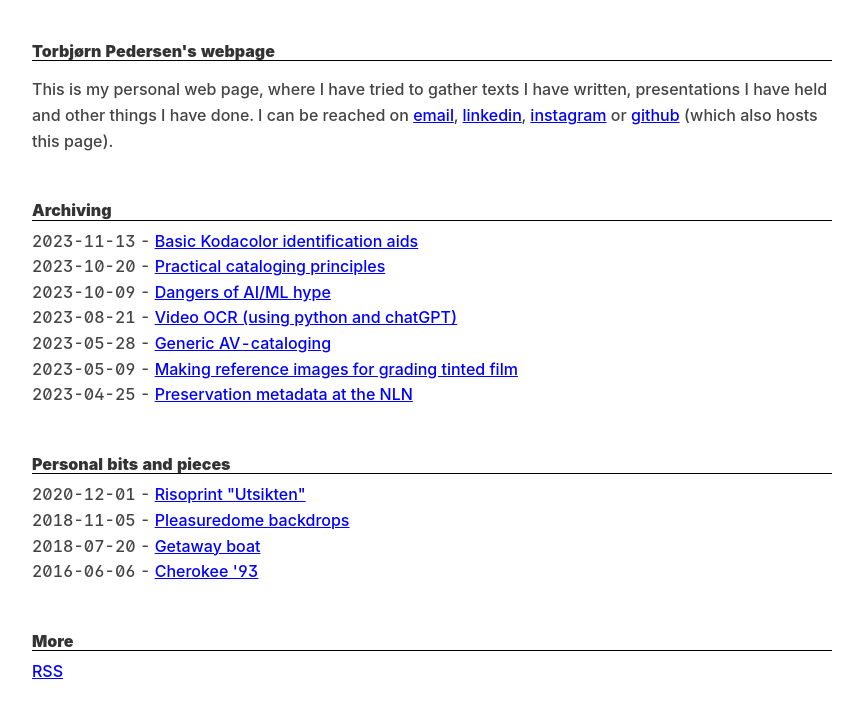
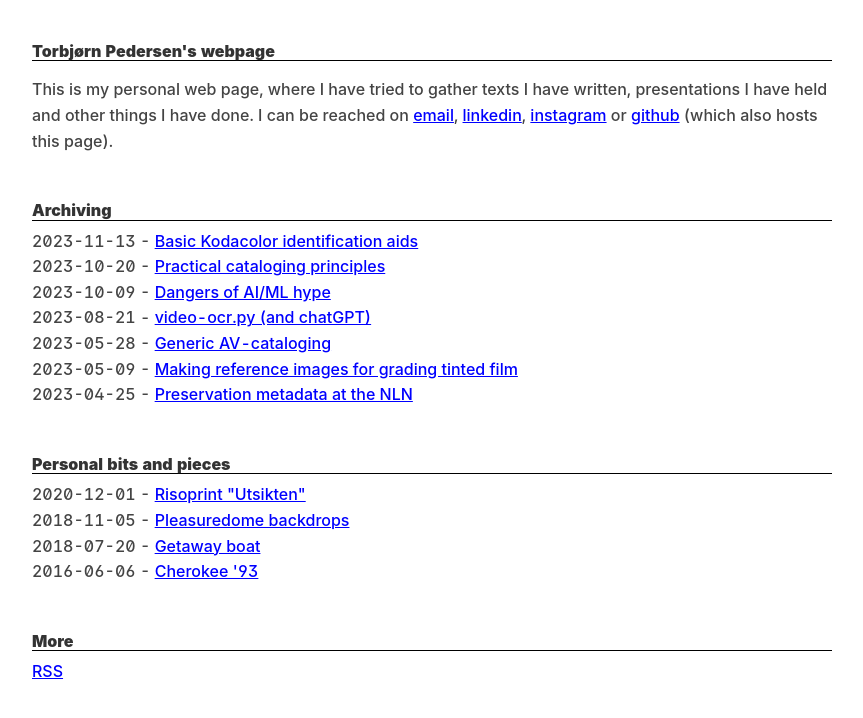
Before and after one commit to torbjornbp/torbjornbp.github.io, a Jekyll site: the page built from index.md, in a window 1280 px wide. Shown: the top 718 px of the page, without its empty margins (208-1071 px from the left). Built offline with Jekyll 4.4.1, drawn with Linux system fonts in a browser that asks for light colours; some web fonts are replaced.

Commit message:
Update 2023-08-21-text-extraction.md

```diff
--- a/_posts/documents/2023-08-21-text-extraction.md
+++ b/_posts/documents/2023-08-21-text-extraction.md
@@ -1,7 +1,7 @@
 ---
 category: documents
 layout: post
-title: "Video OCR (using python and chatGPT)"
+title: "video-ocr.py (and chatGPT)"
 ---
 
 Over the last year or so, I've been dabbling with various scripts to manipulate video, metadata etc. I've been running a wide range of experiments, amongst others grading film scans using Python and Jupyter notebooks (with massive help from [Paul Duchesne](paulduchesne.github.io)) and trying use the [IFIscripts](https://github.com/kieranjol/IFIscripts) for digital preservation of the scans of my grandparent's Super8 home movies. I've been a light user of FFmpeg for years, but I think finally realised how low the bar for starting to use these tools in more advanced ways actually is.
```
